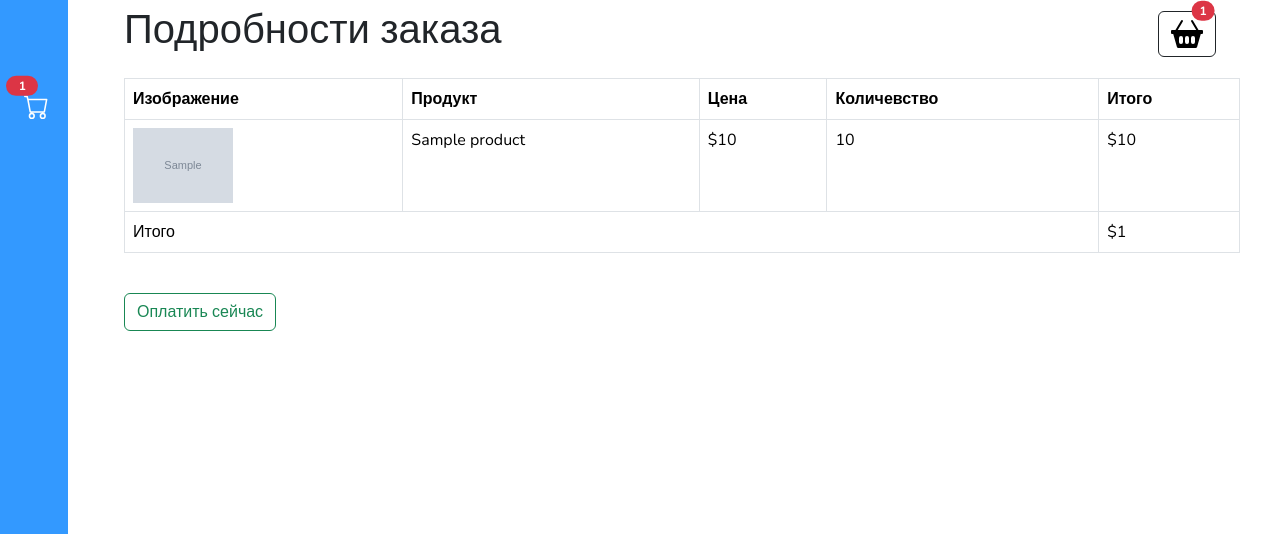
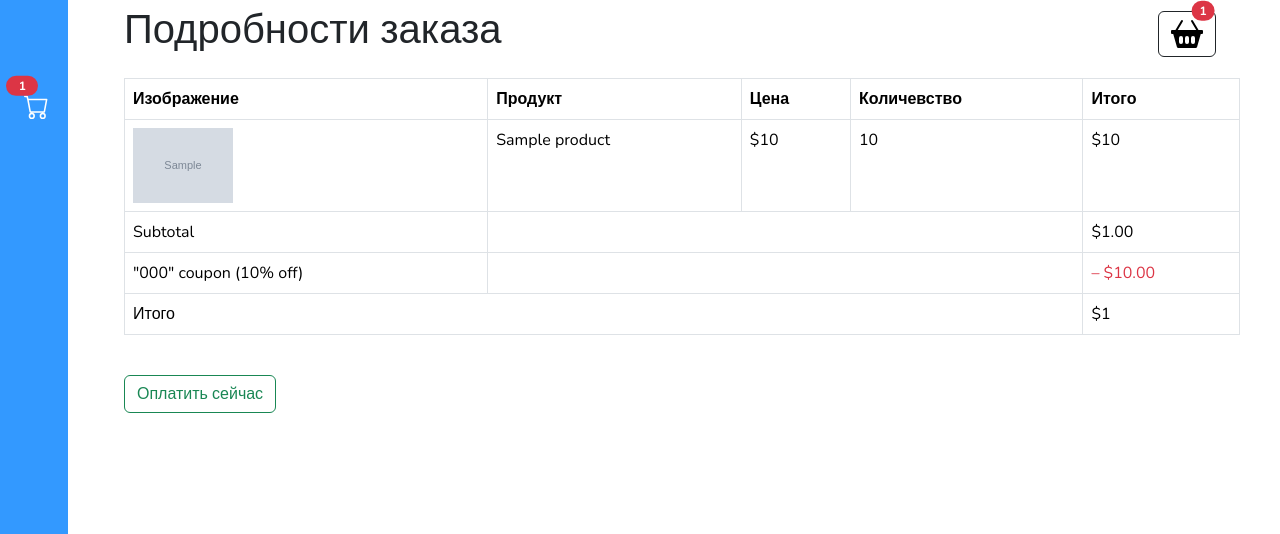
Before and after one commit to AlexeyTarasov77/GamingSocialNetwork, a Django app: template service/socialnetwork/payment/templates/payment/process.html in a window 1280 px wide. Shown: the part 58-592 px from the top of the page. Run offline with Django 4.2, Linux system fonts and the light colour scheme; the template is opened without the code that fills it: most values are stand-ins (such as "Sample title", 1, 10 or a date in 2020); grey boxes marked "Sample" are stand-in pictures; parts of the project's set-up code (start-up, migrations or seed data) failed here and were passed over; some libraries are stand-ins or nearby versions; some web fonts are replaced.

Commit message:
bound every new order with corresponding coupon(models), show coupon with discount in process.html page

```diff
--- a/service/socialnetwork/orders/views.py
+++ b/service/socialnetwork/orders/views.py
@@ -26,6 +26,8 @@ def order_create_view(request):
                 order = form.save(commit=False)
                 cd = form.cleaned_data
                 order.user = request.user
+                order.coupon = cart.coupon
+                order.discount = cart.coupon.discount
                 order.save()
                 order_items = [OrderItem(order=order, product=item["product"], price=item["price"], quantity=item["qty"]) for item in cart]
                 OrderItem.objects.bulk_create(order_items)
--- a/service/socialnetwork/payment/templates/payment/process.html
+++ b/service/socialnetwork/payment/templates/payment/process.html
@@ -28,9 +28,43 @@
                     <td class="num">${{ item.get_cost }}</td>
                 </tr>
                 {% endfor %}
+                {% if order.coupon %}
+                <tr class="subtotal">
+                    <td>Subtotal</td>
+                    <td colspan="3"></td>
+                    <td class="num">
+                        ${{ order.total_cost_before_discount|floatformat:2 }}
+                    </td>
+                </tr>
+                <tr>
+                    <td>
+                        "{{ order.coupon.code }}" coupon
+                        ({{ order.discount }}% off)
+                    </td>
+                        <td colspan="3"></td>
+                        <td class="num text-danger">
+                            – ${{ order.get_discount|floatformat:2 }}
+                        </td>
+                </tr>
+                {% endif %}
                 <tr class="total">
                     <td colspan="4">Итого</td>
-                    <td class="num">${{ order.total_cost }}</td>
+                    {% comment %} {% if cart.coupon %}
+                    <td>
+                        "{{ cart.coupon.code }}" ({{ cart.coupon.discount }}% off)
+                        <span class="text-danger"> - ${{ cart.get_discount|floatformat:2 }}</span>
+                    </td>
+                    {% endif %} {% endcomment %}
+                    <td class="num">
+                        {% comment %} <ul class="list-group">
+                            <li class="list-group-item"> Купон:
+                                "{{ cart.coupon.code }}" ({{ cart.coupon.discount }}% off)
+                                <span class="text-danger"> - ${{ cart.get_discount|floatformat:2 }}</span>
+                            </li>
+                            <li class="list-group-item">${{ order.total_cost }}</li>
+                        </ul> {% endcomment %}
+                        ${{ order.total_cost }}
+                    </td>
                 </tr>
             </tbody>
         </table>
```
Also changed, not shown: service/socialnetwork/cart/templates/cart/cart.html (+11 -8 lines), service/socialnetwork/orders/models.py (+25 -2 lines).
